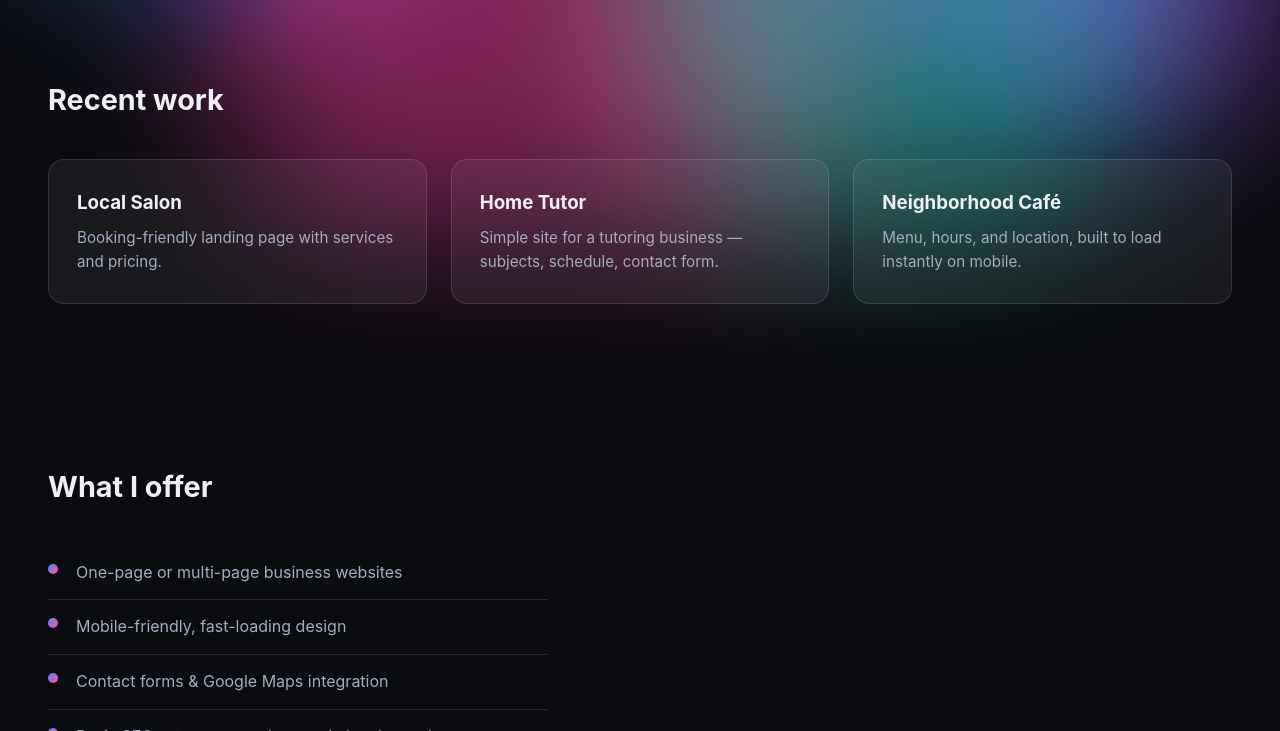
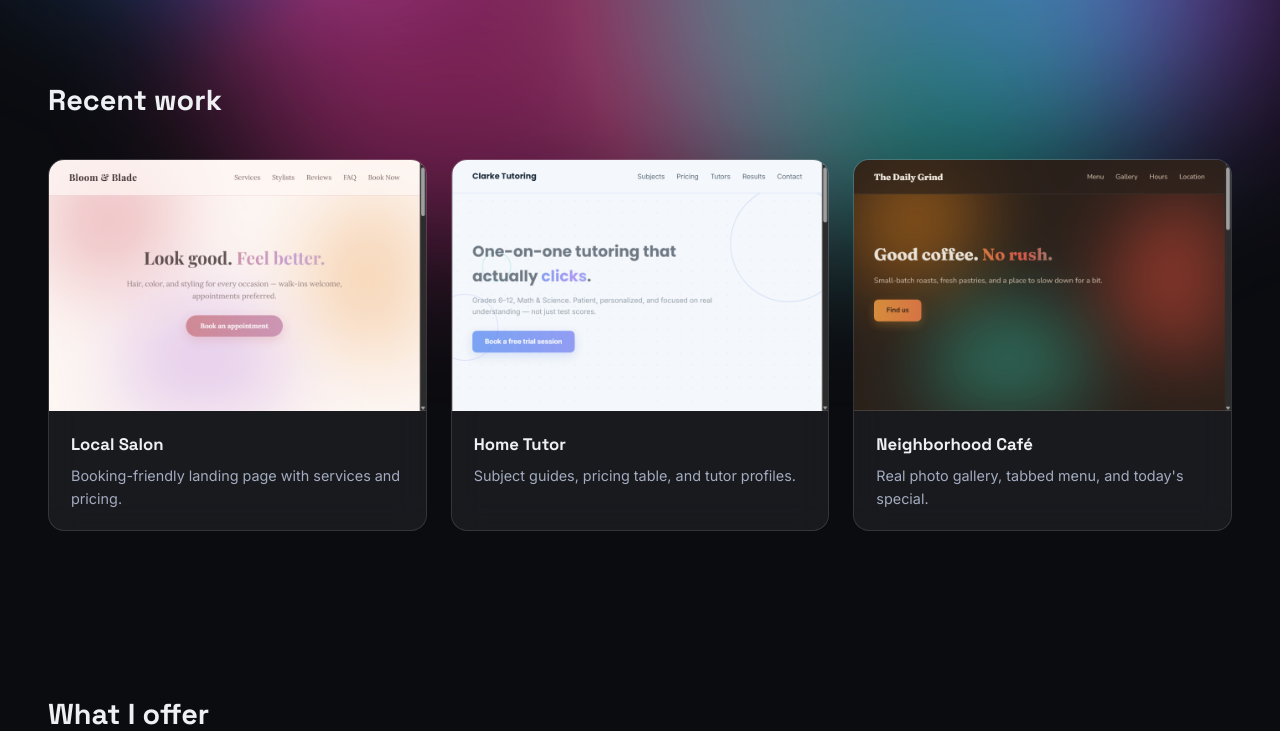
Before and after one commit to Aryan292307/Ai-Proj, a plain HTML site: page index.html in a window 1280 px wide. Shown: the part 576-1307 px from the top of the page. Drawn offline with Linux system fonts and the light colour scheme.

Commit message:
Add real screenshot thumbnails to Recent Work and give the portfolio its own distinct font

```diff
--- a/index.html
+++ b/index.html
@@ -9,6 +9,9 @@
   <meta property="og:description" content="Fast, modern websites for small businesses. Free mockup, no obligation.">
   <meta property="og:type" content="website">
   <meta name="twitter:card" content="summary">
+  <link rel="preconnect" href="https://fonts.googleapis.com">
+  <link rel="preconnect" href="https://fonts.gstatic.com" crossorigin>
+  <link href="https://fonts.googleapis.com/css2?family=Space+Grotesk:wght@500;600;700&family=Inter:wght@400;500;600&display=swap" rel="stylesheet">
   <link rel="stylesheet" href="styles.css">
 </head>
 <body>
@@ -38,17 +41,26 @@
   <section id="work" class="work">
     <h2 class="reveal">Recent work</h2>
     <div class="grid">
-      <a href="samples/salon/" target="_blank" rel="noopener" class="card glass reveal">
-        <h3>Local Salon</h3>
-        <p>Booking-friendly landing page with services and pricing.</p>
+      <a href="samples/salon/" target="_blank" rel="noopener" class="work-card reveal">
+        <div class="work-thumb" style="background-image: url('work-thumbs/salon.png')"></div>
+        <div class="work-info">
+          <h3>Local Salon</h3>
+          <p>Booking-friendly landing page with services and pricing.</p>
+        </div>
       </a>
-      <a href="samples/tutor/" target="_blank" rel="noopener" class="card glass reveal">
-        <h3>Home Tutor</h3>
-        <p>Simple site for a tutoring business — subjects, schedule, contact form.</p>
+      <a href="samples/tutor/" target="_blank" rel="noopener" class="work-card reveal">
+        <div class="work-thumb" style="background-image: url('work-thumbs/tutor.png')"></div>
+        <div class="work-info">
+          <h3>Home Tutor</h3>
+          <p>Subject guides, pricing table, and tutor profiles.</p>
+        </div>
       </a>
-      <a href="samples/cafe/" target="_blank" rel="noopener" class="card glass reveal">
-        <h3>Neighborhood Café</h3>
-        <p>Menu, hours, and location, built to load instantly on mobile.</p>
+      <a href="samples/cafe/" target="_blank" rel="noopener" class="work-card reveal">
+        <div class="work-thumb" style="background-image: url('work-thumbs/cafe.png')"></div>
+        <div class="work-info">
+          <h3>Neighborhood Café</h3>
+          <p>Real photo gallery, tabbed menu, and today's special.</p>
+        </div>
       </a>
     </div>
   </section>
--- a/styles.css
+++ b/styles.css
@@ -15,7 +15,7 @@
 html { scroll-behavior: smooth; }
 
 body {
-  font-family: -apple-system, "Segoe UI", Roboto, sans-serif;
+  font-family: "Inter", -apple-system, "Segoe UI", Roboto, sans-serif;
   background: var(--bg);
   color: var(--text);
   line-height: 1.6;
@@ -124,7 +124,8 @@ a { color: inherit; text-decoration: none; }
   z-index: 10;
 }
 
-.nav-brand { font-weight: 700; font-size: 1.1rem; }
+.nav-brand { font-family: "Space Grotesk", sans-serif; font-weight: 700; font-size: 1.1rem; }
+h1, h2, h3 { font-family: "Space Grotesk", sans-serif; }
 
 .nav nav a {
   margin-left: 24px;
@@ -203,6 +204,33 @@ a { color: inherit; text-decoration: none; }
 .card h3 { margin-bottom: 8px; }
 .card p { color: var(--muted); font-size: 0.95rem; }
 
+/* ---- work cards with real screenshots ---- */
+.work-card {
+  display: block;
+  border-radius: 16px;
+  overflow: hidden;
+  background: var(--bg-card);
+  border: 1px solid var(--border);
+  backdrop-filter: blur(16px);
+  -webkit-backdrop-filter: blur(16px);
+  transition: transform 0.3s ease, box-shadow 0.3s ease, border-color 0.3s ease;
+}
+.work-card:hover {
+  transform: translateY(-6px);
+  border-color: rgba(255, 255, 255, 0.25);
+  box-shadow: 0 16px 40px rgba(0, 0, 0, 0.4);
+}
+.work-thumb {
+  width: 100%;
+  aspect-ratio: 3 / 2;
+  background-size: cover;
+  background-position: top center;
+  border-bottom: 1px solid var(--border);
+}
+.work-info { padding: 20px 22px; }
+.work-info h3 { margin-bottom: 6px; font-size: 1.05rem; }
+.work-info p { color: var(--muted); font-size: 0.9rem; }
+
 .price {
   font-size: 1.3rem;
   font-weight: 700;
```
Also changed, not shown: work-thumbs/cafe.png (added), work-thumbs/salon.png (added), work-thumbs/tutor.png (added).
